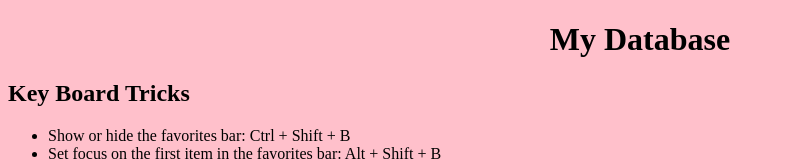
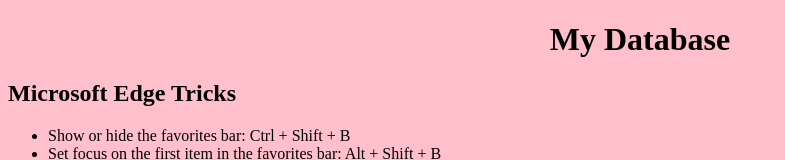
Before and after one commit to JacobHouch/JacobHouch.github.io, a plain HTML site: page Microsoftedgetricks.html in a window 1280 px wide. Shown: the top 160 px of the page, without its empty margins (0-785 px from the left). Drawn offline with Linux system fonts and the light colour scheme.

Commit message:
Update Microsoftedgetricks.html

```diff
--- a/Microsoftedgetricks.html
+++ b/Microsoftedgetricks.html
@@ -9,7 +9,7 @@
 </style>
 <h1>My Database</h1>
 
-<h2>Key Board Tricks</h2>
+<h2>Microsoft Edge Tricks</h2>
 	<ul>
         <li>Show or hide the favorites bar: Ctrl + Shift + B</li>
         <li>Set focus on the first item in the favorites bar: Alt + Shift + B</li>
```
